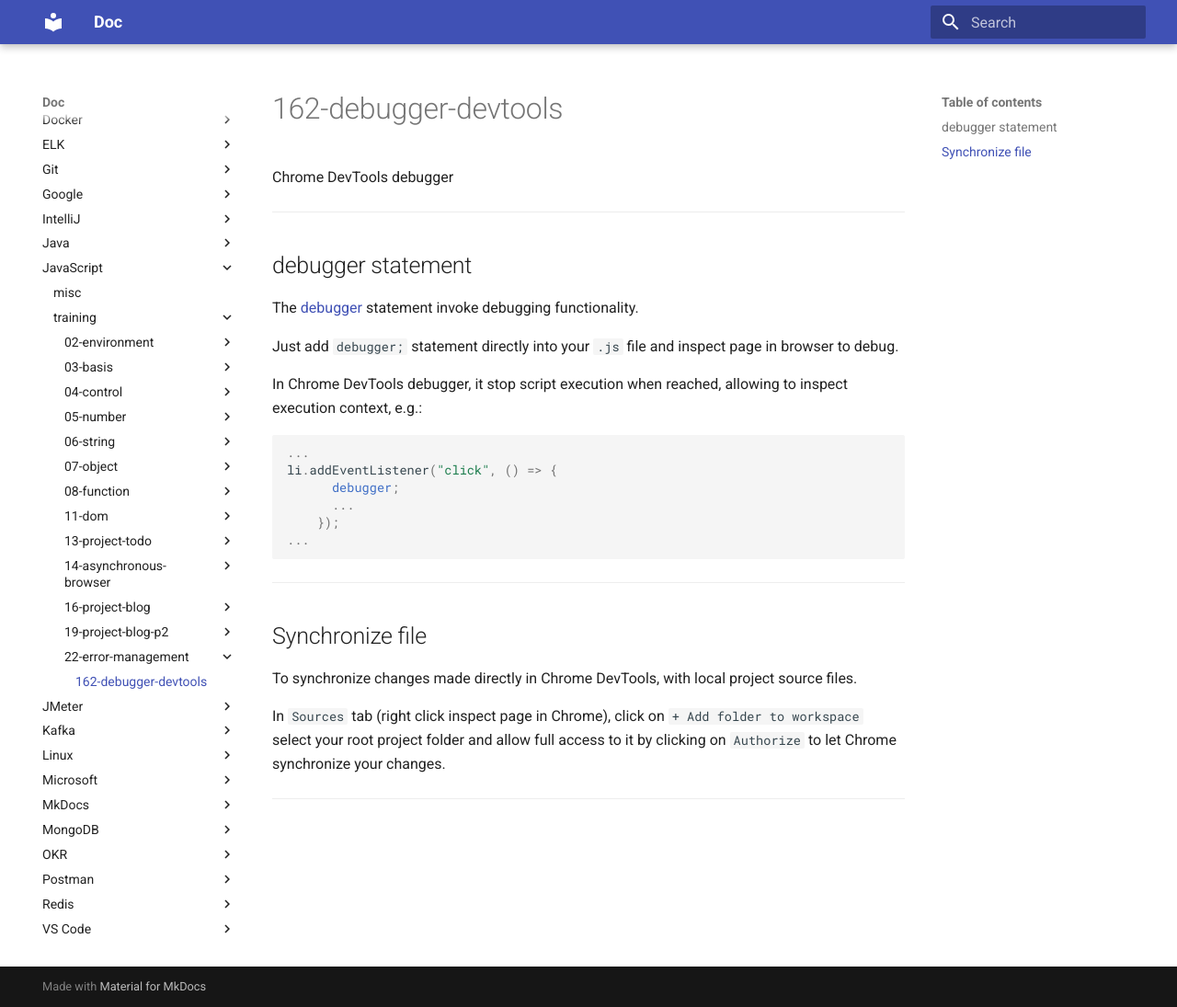
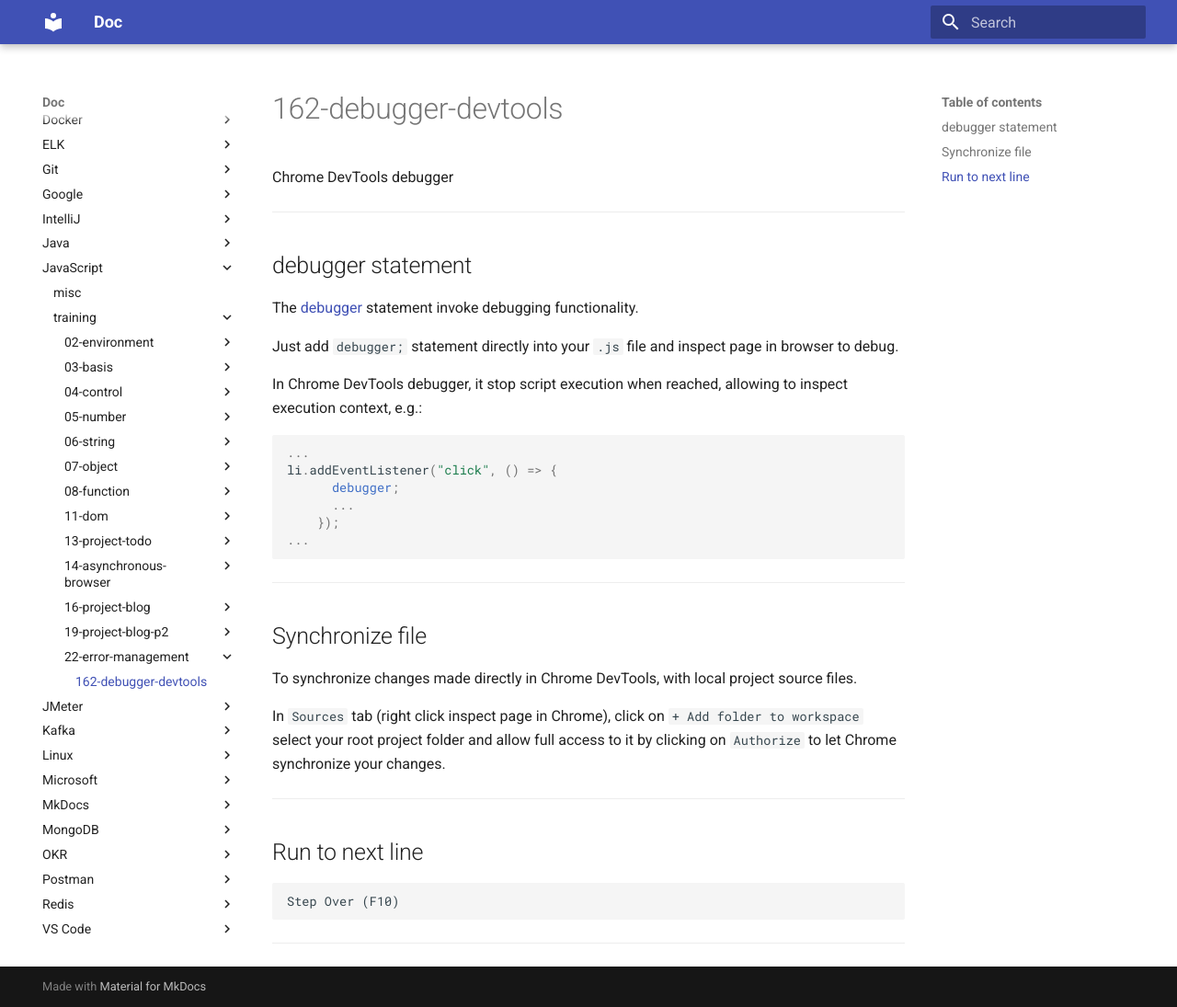
Before and after one commit to oldu73/doc, an MkDocs documentation site: the page built from docs/javascript/training/22-error-management/162-debugger-devtools.md, in a window 1280 px wide and 1095 px high. Shown: the whole window at 92% size. Built offline with MkDocs 1.6.1 and Material for MkDocs 9.7.7, drawn with Linux system fonts in a browser that asks for light colours.

Commit message:
devtools run to next line

````diff
--- a/docs/javascript/training/22-error-management/162-debugger-devtools.md
+++ b/docs/javascript/training/22-error-management/162-debugger-devtools.md
@@ -30,3 +30,11 @@ To synchronize changes made directly in Chrome DevTools, with local project sour
 In `Sources` tab (right click inspect page in Chrome), click on `+ Add folder to workspace` select your root project folder and allow full access to it by clicking on `Authorize` to let Chrome synchronize your changes.
 
 ---
+
+## Run to next line
+
+```txt
+Step Over (F10)
+```
+
+---
````
